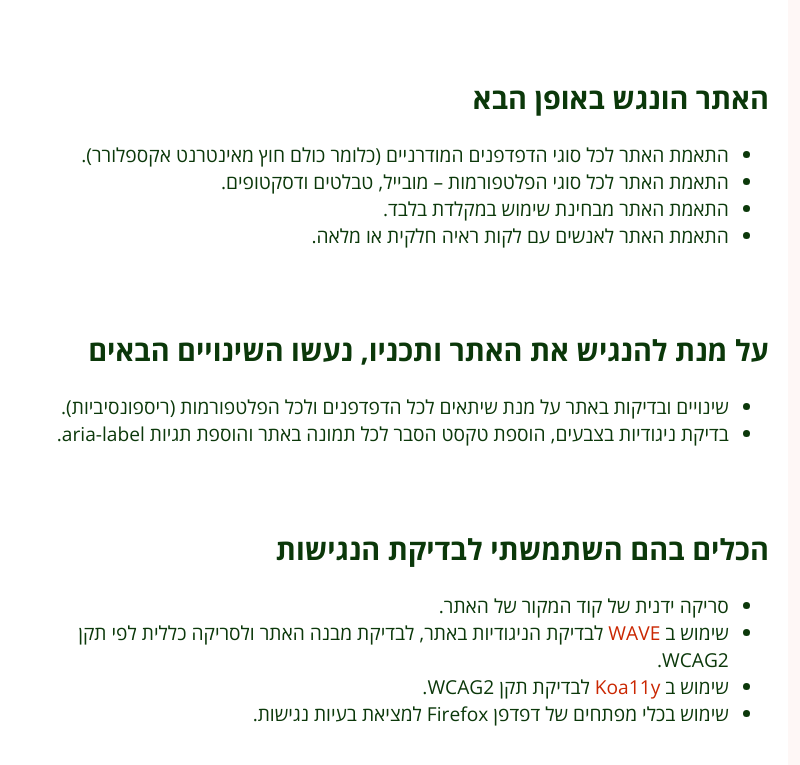
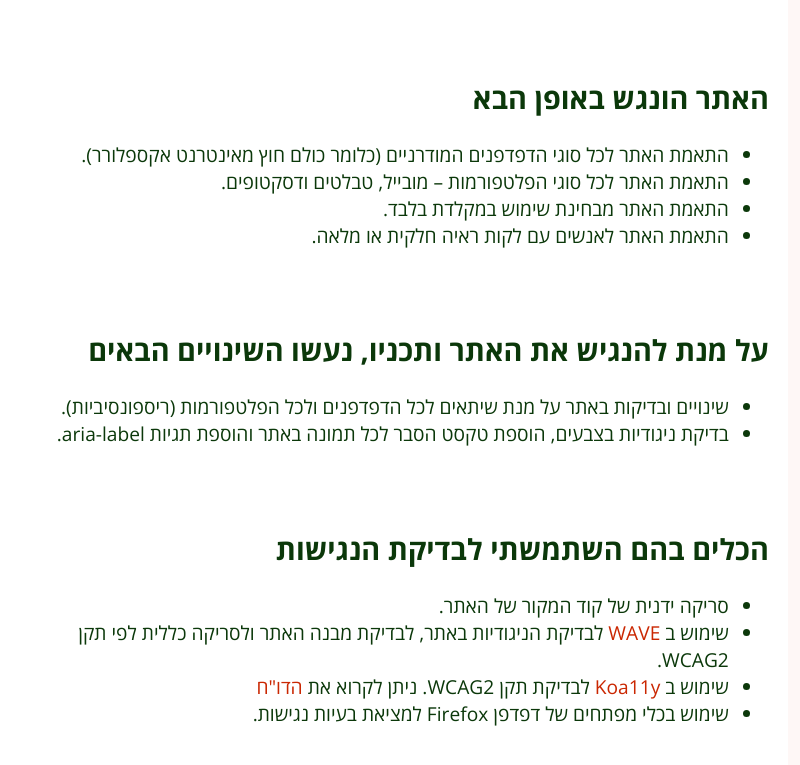
Before and after one commit to urigrupel/tonus-website, a plain HTML site: page accessibility.html in a window 1280 px wide. Shown: the part 259-1024 px from the top of the page, without its empty margins (252-1052 px from the left). Drawn offline with Linux system fonts and the light colour scheme.

Commit message:
Added Koa11y report

```diff
--- a/accessibility.html
+++ b/accessibility.html
@@ -52,7 +52,7 @@
                 <ul>
                     <li>סריקה ידנית של קוד המקור של האתר.</li>
                     <li> שימוש ב <a href="https://wave.webaim.org/">WAVE</a> לבדיקת הניגודיות באתר, לבדיקת מבנה האתר ולסריקה כללית לפי תקן WCAG2.</li>
-                    <li>שימוש ב <a href="https://open-indy.github.io/Koa11y/">Koa11y</a> לבדיקת תקן WCAG2.</li>
+                    <li>שימוש ב <a href="https://open-indy.github.io/Koa11y/">Koa11y</a> לבדיקת תקן WCAG2. ניתן לקרוא את <a href="WCAG2AAA.html">הדו"ח</a></li>
                     <li>שימוש בכלי מפתחים של דפדפן Firefox למציאת בעיות נגישות.</li>
                 </ul>
             </section>
```
